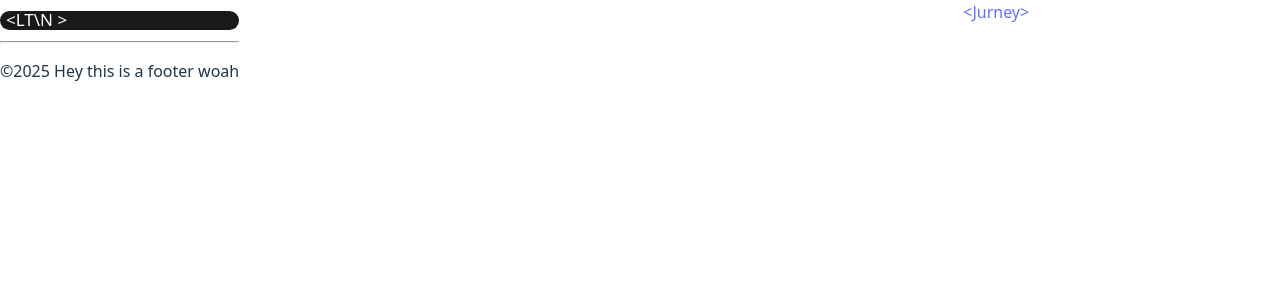
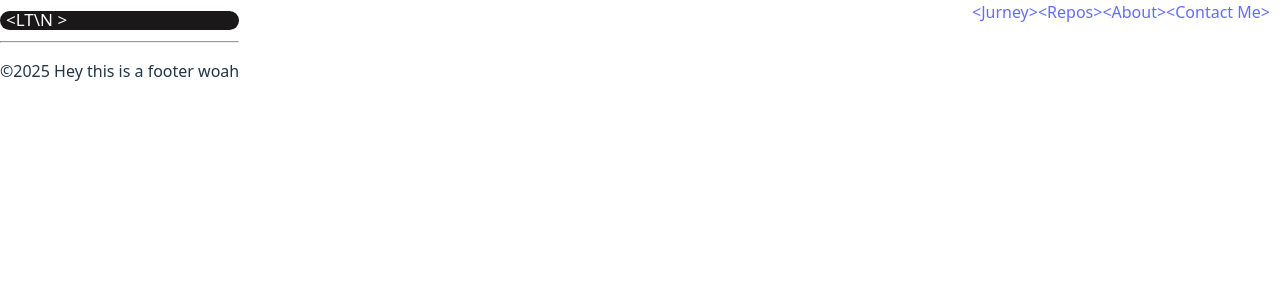
Before and after one commit to LT-Commit/Portfolio-website, a React (Vite) app: page /#/ in a window 1280 px wide. Shown: the top 300 px of the page. Built offline with nearby package versions, Linux system fonts and the light colour scheme.

Commit message:
FINALLY LINKED PAGES
Multiple pages

```diff
--- a/src/App.jsx
+++ b/src/App.jsx
@@ -1,12 +1,11 @@
 import { HashRouter as Router, Routes, Route } from 'react-router-dom'
 
-import {Jurney} from './pages/jurney';
-//import {Aboutme} from './pages/aboutme';
-//import {Repos} from './pages/repos';
-//import {Contact} from './pages/contact';
+import { Jurney } from './pages/jurney'
+import {Contact} from './pages/contact'
+import { Repos } from './pages/repos';
+import { Aboutme } from './pages/aboutme';
 
-
-export default function App()
+function App()
 {
 
 
@@ -16,6 +15,9 @@ export default function App()
     <Router>
       <Routes>
         <Route path="/" element={<Jurney/>}/>
+        <Route path="/Contacts" element={<Contact/>}/>
+        <Route path="/Repos" element={<Repos/>}/>
+        <Route path="/About-Me" element={<Aboutme/>}/>
       </Routes>
     </Router>
 
@@ -24,3 +26,5 @@ export default function App()
     </>
   );
 }
+
+export default App
--- a/src/components/Header.jsx
+++ b/src/components/Header.jsx
@@ -1,4 +1,5 @@
 import '../Header.css'
+import { Link } from "react-router-dom"
 
 function Header()
 {
@@ -11,10 +12,10 @@ function Header()
             <div class="Logo">
             <h1>&lt;LT\N &gt; </h1>
             <div class="dropDowns">
-            <a href = './Games.jsx'>&lt;Jurney&gt;</a>
-            &lt;Repos&gt;
-            &lt;About&gt;
-            &lt;Contact me&gt;
+            <Link to="/">&lt;Jurney&gt;</Link>
+            <Link to="/Repos">&lt;Repos&gt;</Link>
+            <Link to="/About-Me">&lt;About&gt;</Link>
+            <Link to="/Contacts">&lt;Contact Me&gt;</Link>
             </div>
 
             </div>
--- a/src/pages/aboutme.jsx
+++ b/src/pages/aboutme.jsx
@@ -1,7 +1,7 @@
 import Header from '../components/Header'
 import Footer from '../components/Footer'
 
-export default function Aboutme()
+export function Aboutme()
 {
 
 
--- a/src/pages/contact.jsx
+++ b/src/pages/contact.jsx
@@ -1,7 +1,7 @@
 import Header from '../components/Header'
 import Footer from '../components/Footer'
 
-export default function Contact()
+export function Contact()
 {
 
 
--- a/src/pages/jurney.jsx
+++ b/src/pages/jurney.jsx
@@ -7,7 +7,6 @@ export function Jurney()
     return(
         <>
             <Header></Header>
-
             <Footer></Footer>
         </>
     )
--- a/src/pages/repos.jsx
+++ b/src/pages/repos.jsx
@@ -1,7 +1,7 @@
 import Header from '../components/Header.jsx'
 import Footer from '../components/Footer.jsx'
 
-export default function Repos()
+export function Repos()
 {
 
 
```
